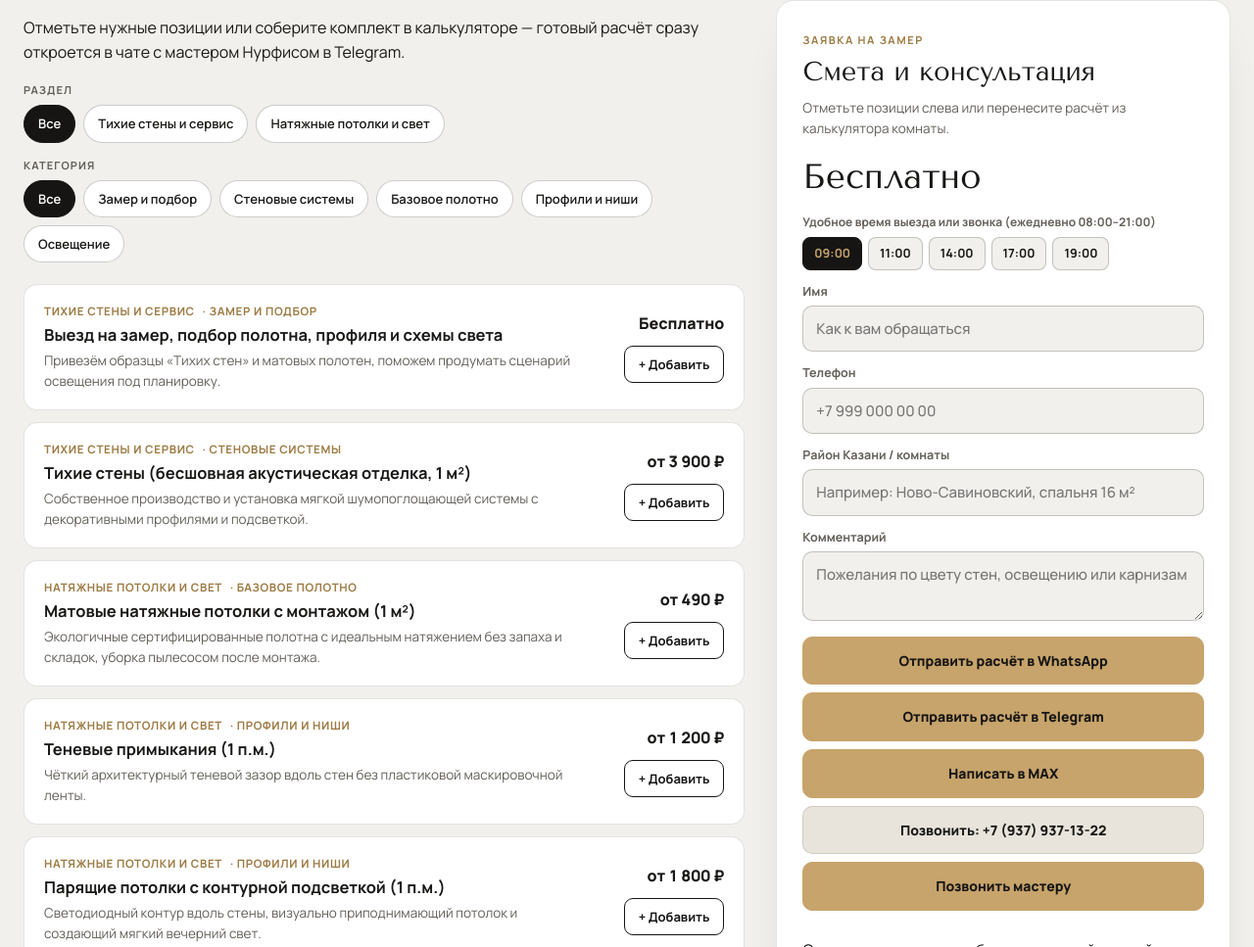
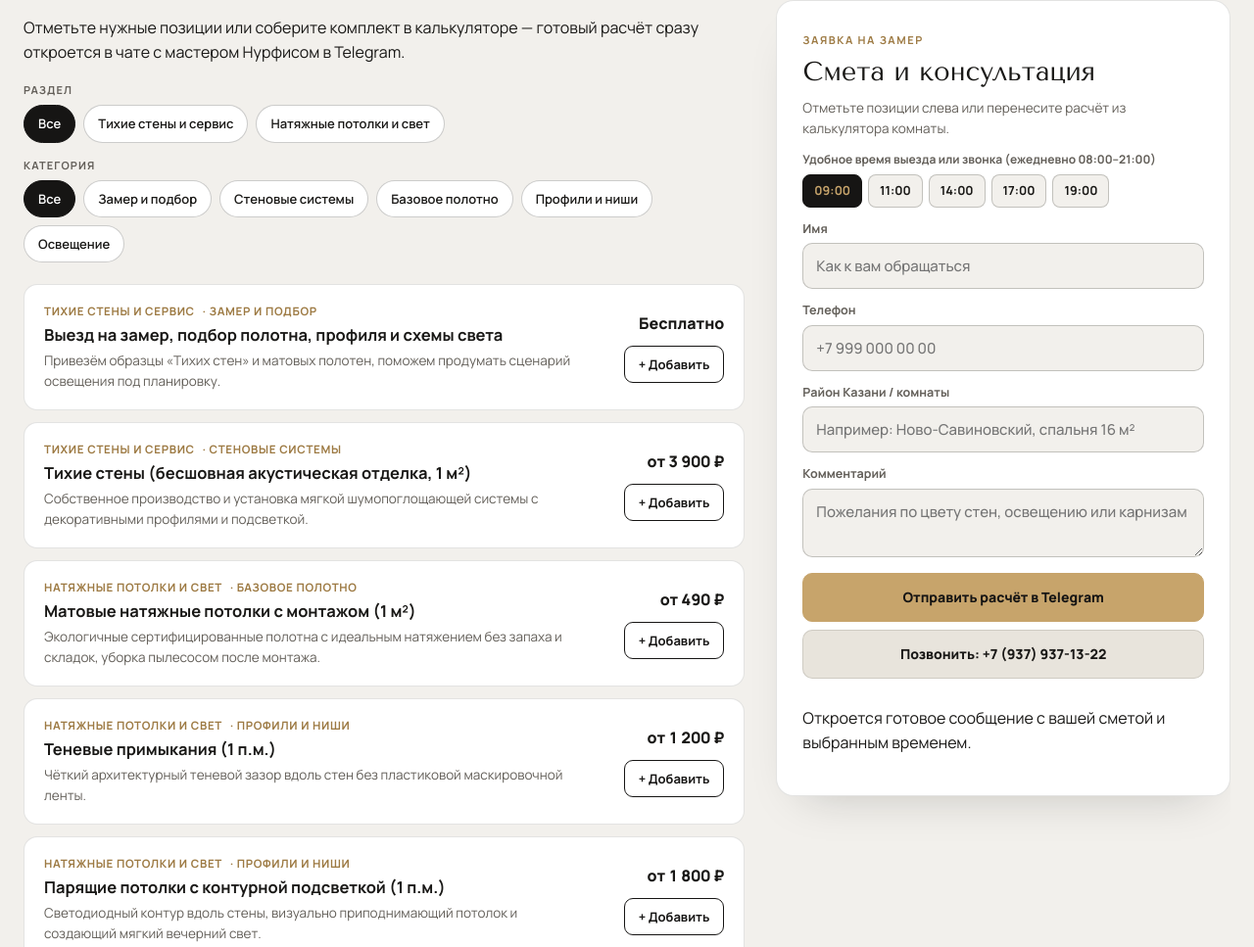
Before and after one commit to Zer0mistakes/Zer0mistakes.github.io, a plain HTML site: page elegant-kazan/index.html in a window 1280 px wide. Shown: the part 1833-2800 px from the top of the page at 98% size. Drawn offline with nearby package versions, Linux system fonts and the light colour scheme.

Commit message:
Deploy elegant-kazan

```diff
--- a/elegant-kazan/index.html
+++ b/elegant-kazan/index.html
@@ -13,7 +13,7 @@
   <link rel="preconnect" href="https://fonts.googleapis.com">
   <link rel="preconnect" href="https://fonts.gstatic.com" crossorigin>
   <link rel="stylesheet" href="https://fonts.googleapis.com/css2?family=Manrope:wght@400;500;600;700;800&family=Tenor+Sans&display=swap">
-  <link rel="stylesheet" href="site.css?v=1">
+  <link rel="stylesheet" href="site.css?v=3">
   <script>
 document.addEventListener("DOMContentLoaded", () => {
 const DEFAULT_CONFIG = {
--- a/elegant-kazan/site.css
+++ b/elegant-kazan/site.css
@@ -35,9 +35,17 @@ body {
   max-width: 100%;
 }
 
-main, section, .site-header, .mobile-dock {
+main, section, .site-header {
+  width: 100%;
+  max-width: 100%;
+  overflow-x: clip;
+}
+
+.mobile-dock {
   max-width: 100%;
 }
+
+[hidden] { display: none !important; }
 
 .hero-body,
 .hero-gallery,
@@ -528,6 +536,7 @@ button, input, textarea, select { font: inherit; color: inherit; }
 
 .sliders-stack {
   display: grid;
+  grid-template-columns: minmax(0, 1fr);
   gap: 18px;
 }
 
@@ -728,6 +737,7 @@ input[type="range"] {
 
 .services {
   display: grid;
+  grid-template-columns: minmax(0, 1fr);
   gap: 12px;
 }
 
@@ -952,6 +962,7 @@ input[type="range"] {
 
 .booking-actions {
   display: grid;
+  grid-template-columns: minmax(0, 1fr);
   gap: 8px;
   margin-top: 4px;
 }
@@ -1094,6 +1105,7 @@ input[type="range"] {
 
 .contact-cards {
   display: grid;
+  grid-template-columns: minmax(0, 1fr);
   gap: 14px;
 }
 
```
